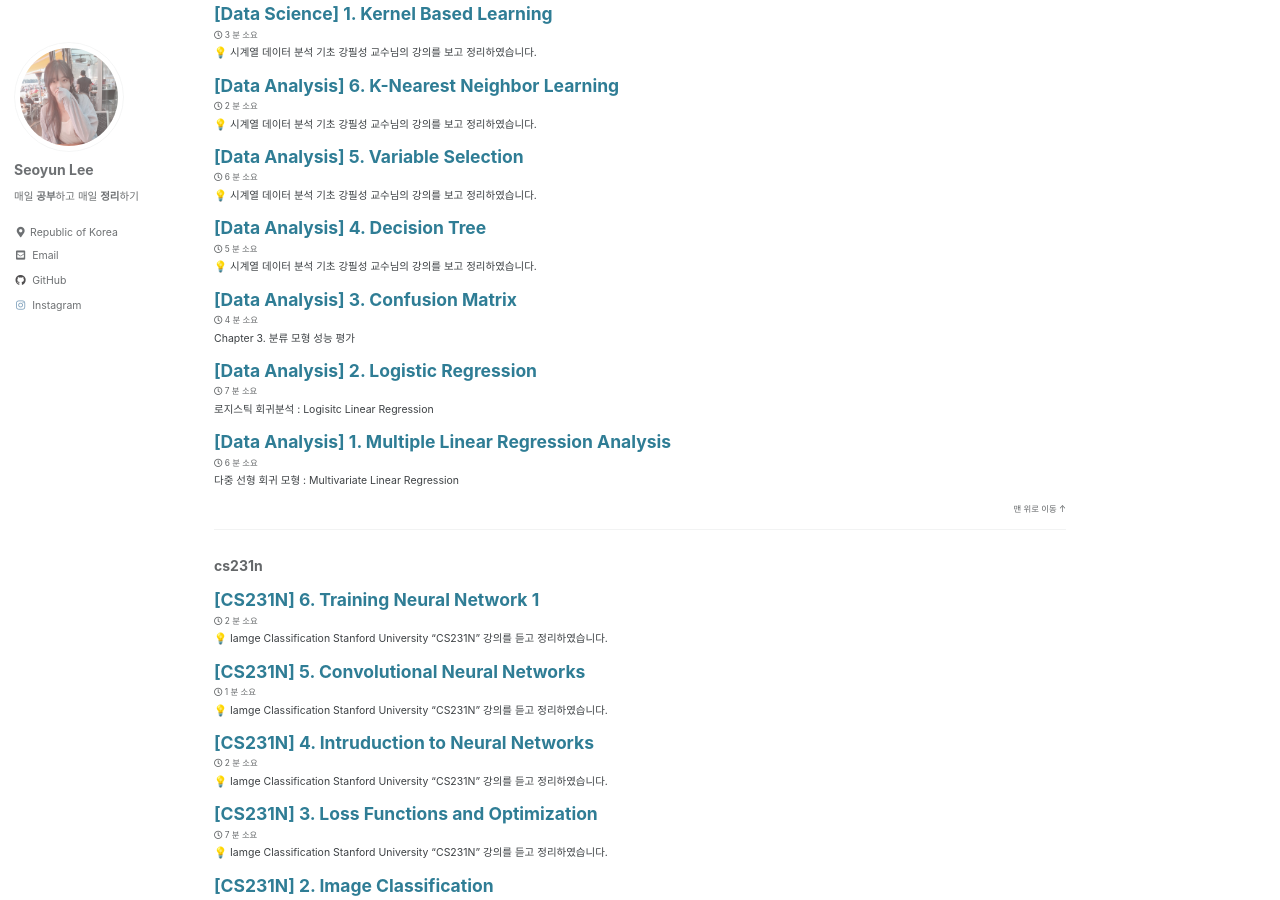
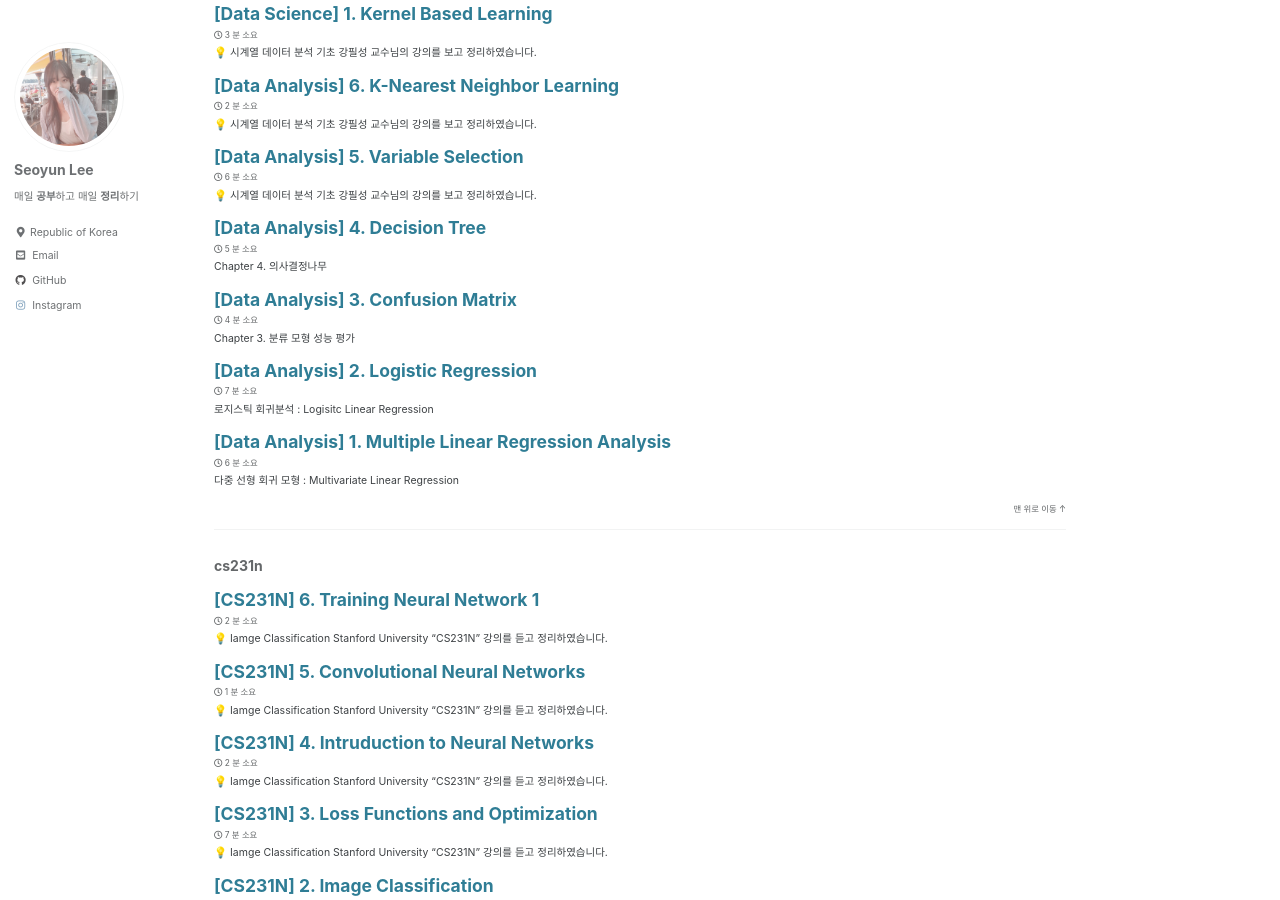
Before and after one commit to seoyun2/seoyun2.github.io, a Jekyll site: the page built from _pages/category-archive.md, in a window 1280 px wide and 900 px high, scrolled down 352 px. Built offline with Jekyll 4.4.1, drawn with Linux system fonts in a browser that asks for light colours; cached includes are drawn as plain includes; some of the changed text lies outside the part shown.

Commit message:
Update 2023-01-11-decisiontree.md

```diff
--- a/_posts/2023-01-11-decisiontree.md
+++ b/_posts/2023-01-11-decisiontree.md
@@ -13,11 +13,11 @@
 use_math: true
 ---
 
-💡 시계열 데이터 분석 기초 <br>
+# Chapter 4. 의사결정나무
+
+💡 Data business <br>
 **강필성** 교수님의 강의를 보고 정리하였습니다.
 {: .notice--info}
-
-# Chapter 4. 의사결정나무
 
 **여러 가지 머신러닝 알고리즘이 필요한 이유?** → 특정 알고리즘이 모든 상황에서 다른 알고리즘보다 우월하다는 결론을 내릴 수 없음
 
```
